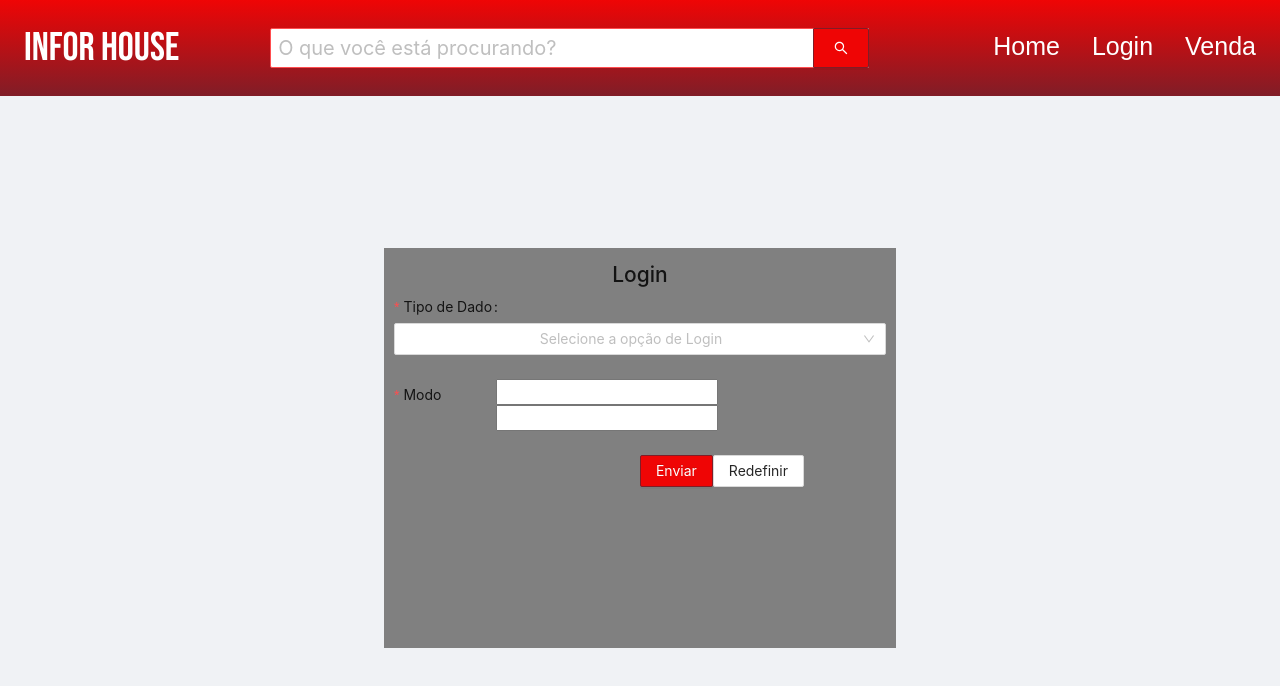
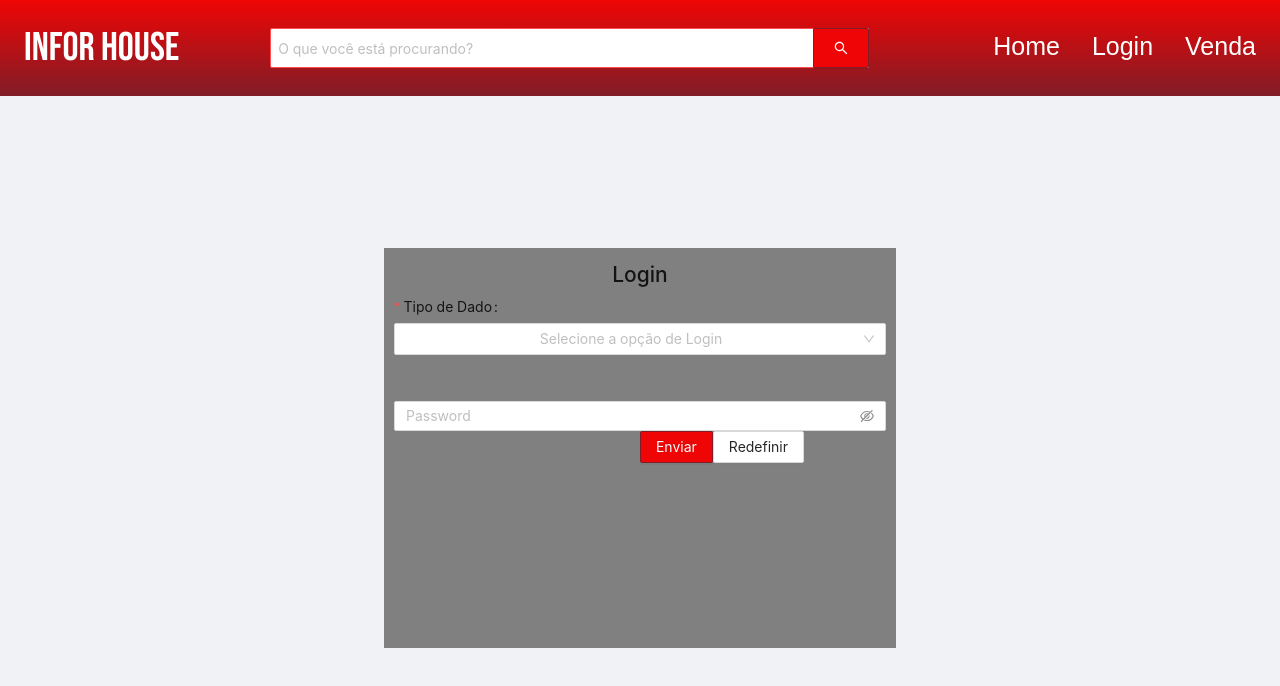
Before and after one commit to IuryMT/EstagioInforHouse, a React (Create React App) app: page /Login in a window 1280 px wide. Shown: the top 686 px of the page. Built offline with nearby package versions, Linux system fonts and the light colour scheme.

Commit message:
alteração de login

```diff
--- a/src/components/Login.js
+++ b/src/components/Login.js
@@ -1,6 +1,6 @@
 import './css/Login2.scss';
-import { Button, Form, Input, Select } from 'antd';
-import MaskedInput from './MascTelefone';
+import { Button, Form, Input, Select, Space } from 'antd';
+import { EyeInvisibleOutlined, EyeTwoTone } from '@ant-design/icons';
 import React, { useState } from 'react';
 import { Layout } from 'antd';
 // import InputMask from 'react-input-mask';
@@ -25,30 +25,79 @@ const { Content } = Layout;
 export const Login = () => {
     const [cpfOn, setCpfOn] = useState(false)
     const [cnpjOn, setCnpjOn] = useState(false)
+    const [telefoneOn, setTelefoneOn] = useState(false)
+    const [emailOn, setEmailOn] = useState(false)
     const [form] = Form.useForm();
     const [tipo, setTipo] = useState("")
     const [cpf, setCpf] = useState('');
-    const [values, setValues] = useState({});
+    const [cnpj, setCnpj] = useState('');
+    const [tel, setTel] = useState('');
+    const [email, setEmail] = useState('');
+    // const [values, setValues] = useState({});
 
     const onGenderChange = (value) => {
         switch (value) {
             case 'Email':
                 setTipo("email")
+                setEmailOn(!emailOn)
+                if (cpfOn === true) {
+                    setCpfOn(false)
+                } else if (cnpjOn === true) {
+                    setCnpjOn(false)
+                }
+                else {
+                    setTelefoneOn(false)
+                }
                 return;
 
             case 'CNPJ':
                 setTipo("number")
+                setCnpjOn(!cnpjOn)
+                if (cpfOn === true) {
+                    setCpfOn(false)
+                }
+                else if (emailOn === true) {
+                    setEmailOn(false)
+                }
+                else {
+                    setTelefoneOn(false)
+                }
                 return;
 
             case 'Telefone':
                 setTipo("number")
+                setTelefoneOn(!telefoneOn)
+                if (cnpjOn === true) {
+                    setCnpjOn(false)
+                }
+                else if (emailOn === true) {
+                    setEmailOn(false)
+                }
+                else {
+                    setCpfOn(false)
+                }
+                return;
+
+            case 'CPF':
+                setTipo("number")
+                setCpfOn(!cpfOn)
+                if (cnpjOn === true) {
+                    setCnpjOn(false)
+                }
+                else if (emailOn === true) {
+                    setEmailOn(false)
+                }
+                else {
+                    setTelefoneOn(false)
+                }
+
+                return;
         };
     }
 
-
-    {/*} form.setFieldsValue({
+    /*} form.setFieldsValue({
         note: 'Hi there!',
-    }); */}
+    }); */
     const onFinish = (values) => {
         console.log(values);
     };
@@ -72,12 +121,6 @@ export const Login = () => {
     //     e.preventDefault();
     //     console.log({ email, password });
     // }
-function handleChange(event) {
-    setValues({
-        ...values,
-        [event.target.name]: event.target.value
-    });
-}
 
 
     return (
@@ -103,21 +146,28 @@ function handleChange(event) {
                                 <Option value="Email">Email</Option>
                                 <Option value="CNPJ">CNPJ</Option>
                                 <Option value="Telefone">Telefone</Option>
+                                <Option value="CPF">CPF</Option>
                             </Select>
                         </Form.Item>
                         <Form {...layout} form={form} name="control-hooks" onFinish={onFinish}>
-                        <Form.Item
-                            name="Esse campo"
-                            label="Modo"
-                            rules={[
-                                {
-                                    required: true,
-                                },
-                            ]}
-                        >
-                            {/* <Input type={tipo}  value={cpf}
-                            onChange={(event) => setCpf(event.target.value)}/> */}
-                            <MaskedInput
+
+
+                                <Input type={tipo} value={cpf} maxLength={11}
+                                    onChange={(event) => setCpf(event.target.value)} className={`input ${cpfOn === true && 'active'}`} />
+                                <Input type={tipo} value={cnpj} maxLength={14}
+                                    onChange={(event) => setCnpj(event.target.value)} className={`input ${cnpjOn === true && 'active'}`} />
+                                <Input type={tipo} value={tel}
+                                    onChange={(event) => setTel(event.target.value)} className={`input ${telefoneOn === true && 'active'}`} maxLength={11} />
+                                <Input type={tipo} value={email} maxLength={5}
+                                    onChange={(event) => setEmail(event.target.value)} className={`input ${emailOn === true && 'active'}`} />
+                                <br></br>
+                                <Space direction="vertical">
+                                    <Input.Password
+                                        placeholder="Password"
+                                        iconRender={(visible) => (visible ? <EyeTwoTone /> : <EyeInvisibleOutlined />)}
+                                    />
+                                </Space>
+                                {/* <MaskedInput
                                     type={tipo}
                                     name="cpf"
                                     mask="999.999.999-99"
@@ -131,10 +181,16 @@ function handleChange(event) {
                                     mask="99.999.999/9999-99"
                                     value={values.cnpj}
                                     onChange={handleChange}
-                            className={`input ${cnpjOn === true && 'active'}`}
+                                    className={CNPJ}
                                 />
-                        </Form.Item>
-
+                                <MaskedInput
+                                    type={tipo}
+                                    name="telefone"
+                                    mask="(99) 9-9999-9999"
+                                    value={values.telefone}
+                                    onChange={handleChange}
+                                    className={`input ${telefoneOn === true && 'active'}`}
+                                /> */}
                             <Form.Item
                                 noStyle
                                 shouldUpdate={(prevValues, currentValues) => prevValues.gender !== currentValues.gender}
--- a/src/components/css/Login2.scss
+++ b/src/components/css/Login2.scss
@@ -1,13 +1,31 @@
 
 
+.ant-row .ant-form-item-row{
+    bottom: 10px;
+}
 
+.ant-space{
+    display: flex;
+}
 
+.ant-space-item{
+    width: 100% !important;
+    height: 30px !important
+}
+
+.ant-input-affix-wrapper.ant-input-password{
+height: 100% !important;
+}
+
+input.ant-input{
+    font-size: inherit !important;
+}
 .input.active{
-    display: block;
+    display: block !important;
 }
 
 input.false{
-    display: none;
+    display: none !important;
 }
 
 .formLogin{
```
Also changed, not shown: src/components/MascTelefone.js (+8 -1 lines). Lines whose indentation alone changed are shown as unchanged.
